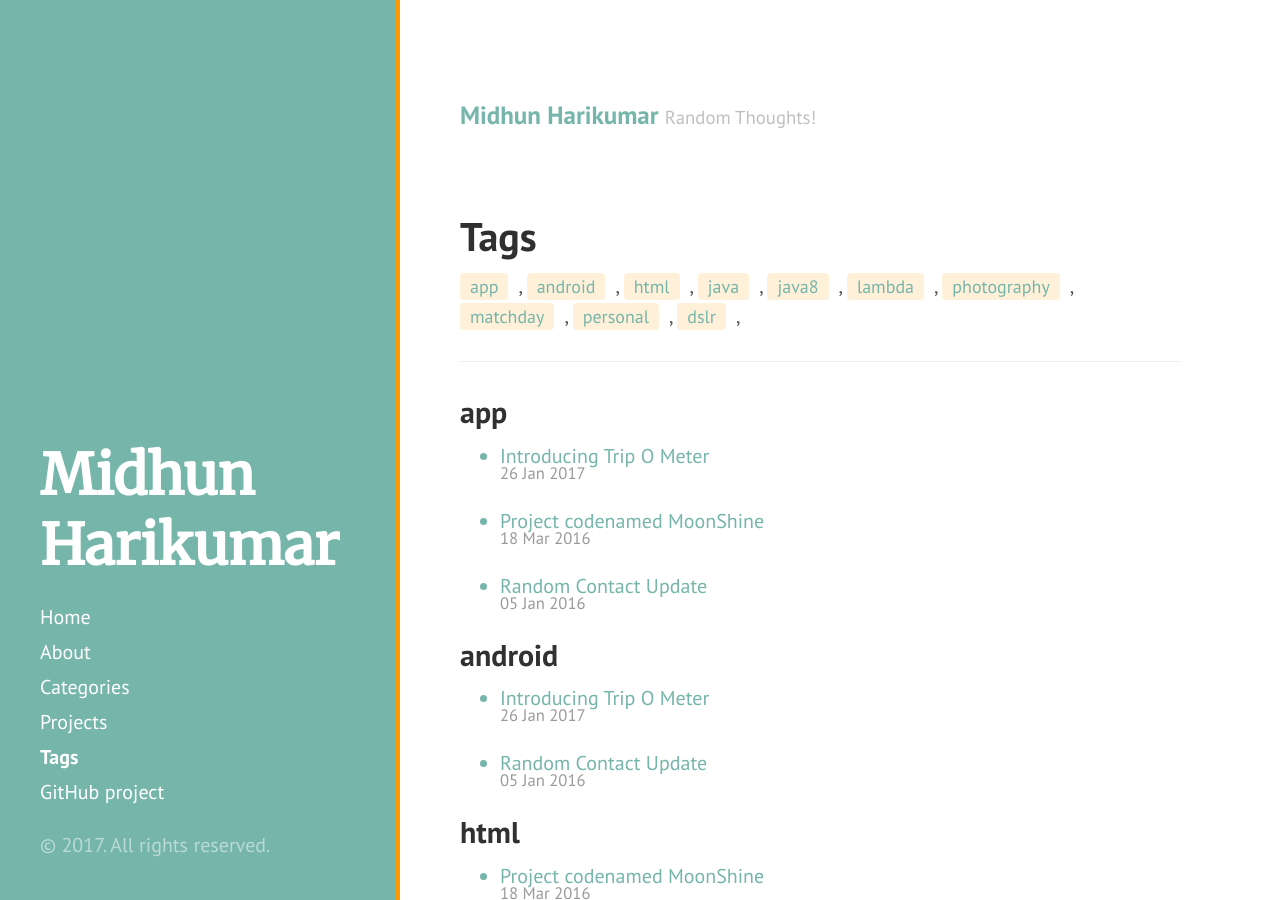
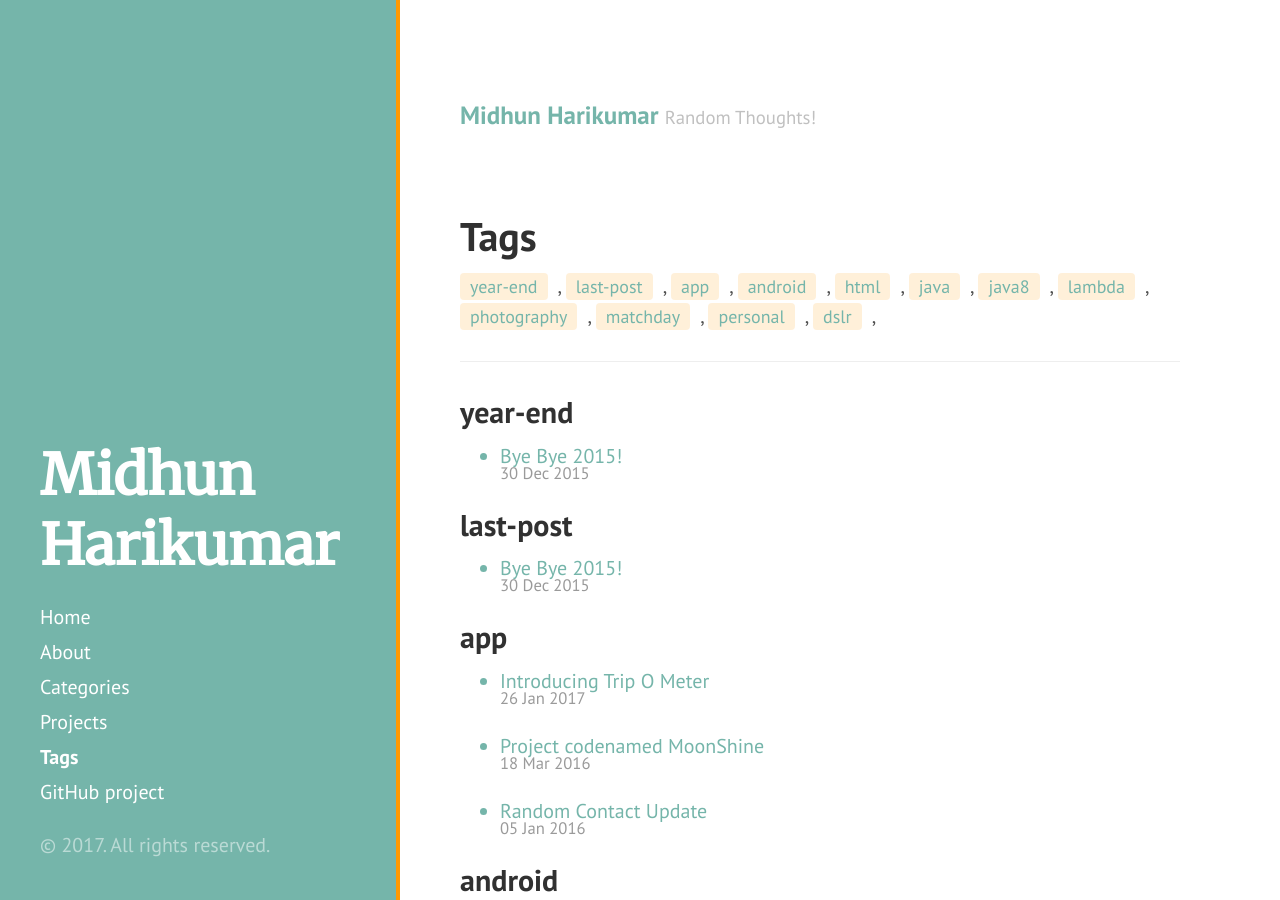
Before and after one commit to midhunhk/midhunhk.github.io, a Jekyll site: the page built from tags.html, in a window 1280 px wide and 900 px high. Built offline with Jekyll 4.4.1, drawn with Linux system fonts in a browser that asks for light colours.

Commit message:
Update 2015-12-30-bye-bye-2015.md

```diff
--- a/_posts/2015-12-30-bye-bye-2015.md
+++ b/_posts/2015-12-30-bye-bye-2015.md
@@ -1,6 +1,8 @@
 ---
 layout: post
 title: Bye Bye 2015!
+category: Personal
+tags: [year-end, last-post]
 ---
 
 After learning about Jekyll, it was an aim to setup and start writing blog posts using Jekyll at the start of the year. Unfortunately, it is only at the end of the year that I am finally able to publish this post using a text editor and command prompt. This is a start, and now about that "exercise" that I promised to take up.
```
